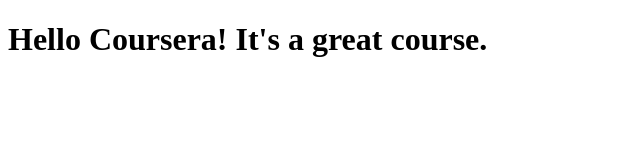
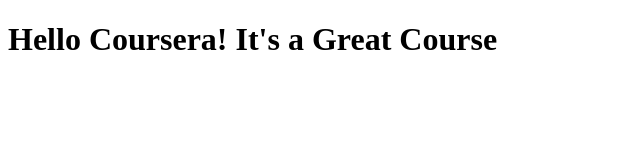
Before and after one commit to bujnakb/coursera-test, a plain HTML site: page site/index.html in a window 1280 px wide. Shown: the whole page, without its empty margins (0-640 px from the left). Drawn offline with Linux system fonts and the light colour scheme.

Commit message:
Small addition to our page content.

```diff
--- a/site/index.html
+++ b/site/index.html
@@ -4,7 +4,7 @@
 	<title>Hello Coursera!</title>
 </head>
 <body>
-<h1>Hello Coursera! It's a great course.</h1>
+<h1>Hello Coursera! It's a Great Course</h1>
 
 </body>
 </html>
```
Also changed, not shown: 1 other file.
